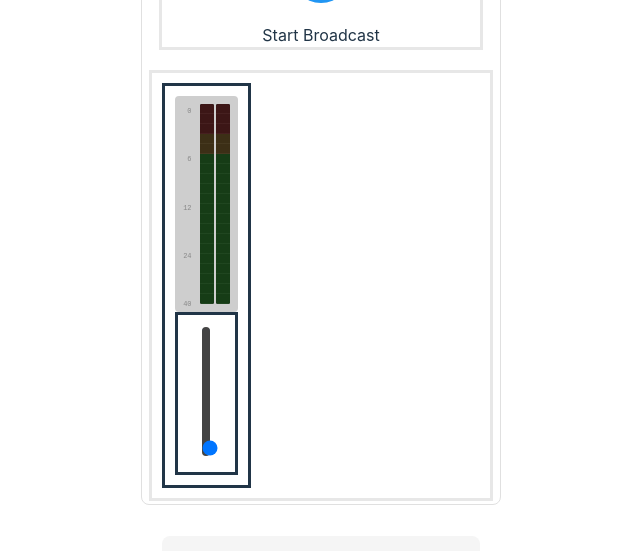
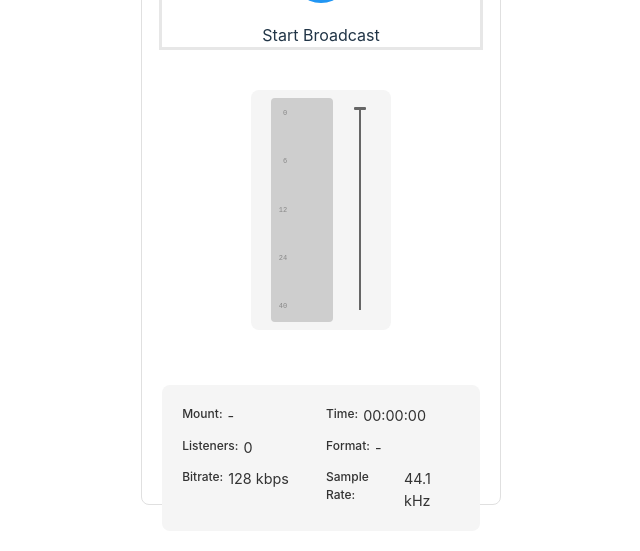
Before and after one commit to NvisibleSound/busk-broadcaster, a React (Vite) app: page / in a window 1280 px wide. Shown: the part 236-787 px from the top of the page, without its empty margins (319-959 px from the left). Built offline with nearby package versions, Linux system fonts and the light colour scheme; no server answers.

Commit message:
memoized audio nodes

```diff
--- a/src/components/AudioMeters.module.css
+++ b/src/components/AudioMeters.module.css
@@ -1,7 +1,7 @@
 .stereoMeterContainer {
   display: flex;
   gap: 2px;
-  height: 200px;
+  height: 2how 00px;
   padding: 8px;
   background: #cecece;
   border-radius: 4px;
--- a/src/components/IcecastBroadcaster.js
+++ b/src/components/IcecastBroadcaster.js
@@ -1,9 +1,10 @@
-import React, { useState, useRef, useEffect } from 'react';
+import React, { useState, useRef, useEffect, useMemo } from 'react';
 import { PiBroadcastThin } from "react-icons/pi";
 import { BsBroadcast } from "react-icons/bs";
 import styles from './IcecastBroadcaster.module.css';
 import { defaultServerConfig } from '../config/BroadcastConfig';
 import AudioMeters from './AudioMeters';
+import VolumeControl from './VolumeControl';
 
 const IcecastBroadcaster = () => {
   const [isRecording, setIsRecording] = useState(false);
@@ -57,46 +58,34 @@ const IcecastBroadcaster = () => {
   const [volume, setVolume] = useState(1);
   const [isDragging, setIsDragging] = useState(false);
 
-  const [audioNodes, setAudioNodes] = useState(null);
 
   // Add a state to track when audio is ready
   const [audioReady, setAudioReady] = useState(false);
+
+  // First, create a stable ref for the audio nodes
+  const audioNodesRef = useRef({
+    context: null,
+    gainNode: null
+  });
+
+  // We now use two gain nodes:
+  // - volumeGainNode: controls the signal level for broadcasting (updated by the slider)
+  // - meterGainNode: always keeps unity gain for AudioMeters so meters are unaffected by slider changes
+  const volumeGainNode = useRef(null);
+  const meterGainNode = useRef(null);
+
+  // Add this to track our audio connections
+  const audioConnections = useRef({
+    meterChainConnected: false
+  });
+
+  const [audioNodes, setAudioNodes] = useState(null);
 
   const handleGainChange = (e) => {
     const value = parseFloat(e.target.value);
     setInputGain(value);
     if (gainNode.current) {
       gainNode.current.gain.value = value;
-    }
-  };
-
-  const calculateRMSLevel = (dataArray) => {
-    const sum = dataArray.reduce((acc, val) => acc + (val * val), 0);
-    const rms = Math.sqrt(sum / dataArray.length);
-    return Math.min(1, rms); // Normalize between 0 and 1
-  };
-
-  const updateLevels = () => {
-    if (analyserRef.current) {
-      const dataArrayLeft = new Float32Array(analyserRef.current.fftSize);
-      const dataArrayRight = new Float32Array(analyserRef.current.fftSize);
-
-      analyserRef.current.getFloatTimeDomainData(dataArrayLeft);
-      analyserRef.current.getFloatTimeDomainData(dataArrayRight);
-
-      // Add debug logging
-      console.log('Left channel data:', dataArrayLeft[0], 'Right channel data:', dataArrayRight[0]);
-
-      const newLevels = {
-        left: calculateRMSLevel(dataArrayLeft),
-        right: calculateRMSLevel(dataArrayRight)
-      };
-
-      // Add debug logging
-      console.log('Calculated levels:', newLevels);
-
-      setAudioLevels(newLevels);
-      animationFrameRef.current = requestAnimationFrame(updateLevels);
     }
   };
 
@@ -275,18 +264,12 @@ const IcecastBroadcaster = () => {
   };
 
   const stopBroadcast = () => {
+    console.log('🛑 Stopping broadcast...');
     setStatusMessage('Stopping broadcast...');
     setIsConnected(false);
-    setAudioNodes(null);  // Clear audio nodes
 
     if (mediaRecorder.current?.state === 'recording') {
       mediaRecorder.current.stop();
-    }
-
-    mediaStream.current?.getTracks().forEach(track => track.stop());
-
-    if (audioContext.current && audioContext.current.state !== 'closed') {
-      audioContext.current.close();
     }
 
     clearInterval(durationInterval.current);
@@ -296,83 +279,46 @@ const IcecastBroadcaster = () => {
     setStatusMessage('Broadcast stopped');
   };
 
-  // Add these functions to handle the knob rotation
-  const handleKnobMouseDown = (e) => {
-    setIsDragging(true);
-    document.addEventListener('mousemove', handleKnobMouseMove);
-    document.addEventListener('mouseup', handleKnobMouseUp);
-  };
-
-  const handleKnobMouseMove = (e) => {
-    if (isDragging && knobRef.current) {
-      const knob = knobRef.current;
-      const rect = knob.getBoundingClientRect();
-      const center = {
-        x: rect.left + rect.width / 2,
-        y: rect.top + rect.height / 2
-      };
-
-      const angle = Math.atan2(e.clientY - center.y, e.clientX - center.x);
-      let degrees = angle * (180 / Math.PI) + 90;
-      if (degrees < 0) degrees += 360;
-
-      // Limit rotation to 270 degrees (from -45 to 225 degrees)
-      const normalizedDegrees = Math.max(-45, Math.min(225, degrees));
-      const percentage = (normalizedDegrees + 45) / 270;
-      const newGain = percentage * 10; // Max gain of 10
-
-      setGain(newGain);
-      if (gainNode.current) {
-        gainNode.current.gain.value = newGain;
-      }
-    }
-  };
-
-  const handleKnobMouseUp = () => {
-    setIsDragging(false);
-    document.removeEventListener('mousemove', handleKnobMouseMove);
-    document.removeEventListener('mouseup', handleKnobMouseUp);
-  };
-
-  // Add this useEffect for initial audio setup
+  // Set up the initial audio chain once a device is selected
   useEffect(() => {
     const setupInitialAudio = async () => {
+      console.log('🎤 Starting audio setup...');
       try {
         const stream = await navigator.mediaDevices.getUserMedia({
           audio: {
             deviceId: selectedDevice ? { exact: selectedDevice } : undefined,
             channelCount: 2,
-            sampleRate: 48000
+            sampleRate: 48000,
+            autoGainControl: false,
+            echoCancellation: false,
+            noiseSuppression: false
           }
         });
 
+        console.log('🎤 Got media stream');
         mediaStream.current = stream;
-
-        // Create audio context and nodes
         audioContext.current = new AudioContext();
         const source = audioContext.current.createMediaStreamSource(stream);
-        gainNode.current = audioContext.current.createGain();
-        const analyser = audioContext.current.createAnalyser();
-        analyserRef.current = analyser;
 
-        // Configure analyser
-        analyserRef.current.fftSize = 2048;
+        console.log('🎤 Creating gain nodes...');
+        volumeGainNode.current = audioContext.current.createGain();
+        meterGainNode.current = audioContext.current.createGain();
+        meterGainNode.current.gain.value = 1;
 
-        // Connect the audio graph for monitoring
-        source.connect(gainNode.current);
-        gainNode.current.connect(analyserRef.current);
+        console.log('🎤 Connecting audio graph...');
+        source.connect(volumeGainNode.current);
+        source.connect(meterGainNode.current);
 
-        // Set initial gain value
-        if (gainNode.current) {
-          gainNode.current.gain.value = gain * volume;
-        }
-
-        // Signal that audio is ready
+        // Store nodes in state instead of ref
+        const nodes = {
+          context: audioContext.current,
+          gainNode: meterGainNode.current
+        };
+        console.log('🎤 Setting audio nodes:', nodes);
+        setAudioNodes(nodes);
         setAudioReady(true);
-
       } catch (error) {
-        console.error('Failed to setup initial audio:', error);
-        setStatusMessage('Failed to access audio device');
+        console.error('❌ Audio setup failed:', error);
       }
     };
 
@@ -381,22 +327,34 @@ const IcecastBroadcaster = () => {
     }
 
     return () => {
-      setAudioReady(false);
-      if (animationFrameRef.current) {
-        cancelAnimationFrame(animationFrameRef.current);
-      }
+      // Don't clean up audio nodes on effect cleanup
+    };
+  }, [selectedDevice]);
+
+  // Create memoized audio nodes object that won't change unless the nodes actually change
+  const memoizedAudioNodes = useMemo(() => ({
+    context: audioContext.current,
+    gainNode: meterGainNode.current
+  }), [audioContext.current, meterGainNode.current]);
+
+  // Modify the volume control handler to only affect the broadcast chain
+  const handleVolumeChange = (value) => {
+    console.log('🔊 Volume change:', value);
+    setVolume(value);
+    if (volumeGainNode.current) {
+      volumeGainNode.current.gain.value = value;
+    }
+  };
+
+  // Add cleanup only when component unmounts
+  useEffect(() => {
+    return () => {
       if (mediaStream.current) {
         mediaStream.current.getTracks().forEach(track => track.stop());
       }
       if (audioContext.current) {
         audioContext.current.close();
       }
-    };
-  }, [selectedDevice, gain, volume]);
-
-  useEffect(() => {
-    return () => {
-      stopBroadcast();
     };
   }, []);
 
@@ -437,9 +395,9 @@ const IcecastBroadcaster = () => {
                 : <PiBroadcastThin className={styles.broadcastIcon} size={20} />
               }
             </div>
-
           </div>
 
+          {/* //SETTINGS BUTTON */}
           <div
             className={styles.headerItem}
             onClick={() => setShowSettings(!showSettings)}
@@ -462,44 +420,24 @@ const IcecastBroadcaster = () => {
           </div>
         </div>
 
-
+        {/* //MAIN CONTROLS */}
         <div className={styles.mainControls}>
-          <div className={styles.volumeContainer}>
-            {console.log('Passing audio nodes:', {
-              context: audioContext.current,
-              source: mediaStream.current,
-              analyser: analyserRef.current,
-              gainNode: gainNode.current
-            })}
-            <AudioMeters
-              audioNodes={{
-                context: audioContext.current,
-                source: mediaStream.current,
-                analyser: analyserRef.current,
-                gainNode: gainNode.current
+          <div className={styles.meterAndVolumeContainer}>
+            <AudioMeters audioNodes={audioNodes} />
+            <VolumeControl
+              value={volume}
+              onChange={(value) => {
+                console.log('🔊 Volume change:', value);
+                setVolume(value);
+                if (volumeGainNode.current) {
+                  volumeGainNode.current.gain.value = value;
+                }
               }}
-              isRecording={isRecording}
             />
-            <div className={styles.volumeContainer}>
-              <input
-                type="range"
-                min="0"
-                max="1"
-                step="0.01"
-                value={volume}
-                onChange={(e) => {
-                  const value = parseFloat(e.target.value);
-                  setVolume(value);
-                  if (gainNode.current) {
-                    gainNode.current.gain.value = gain * value;
-                  }
-                }}
-                className={styles.volumeSlider}
-              />
-            </div>
           </div>
         </div>
 
+        {/* //BROADCAST STATS */}
         <div className={styles.broadcastStats}>
           <div className={styles.statItem}>
             <span className={styles.statLabel}>Mount:</span>
--- a/src/components/IcecastBroadcaster.module.css
+++ b/src/components/IcecastBroadcaster.module.css
@@ -175,11 +175,8 @@
 
 .mainControls {
   display: flex;
-  flex-direction: row;
-  border-style: solid;
-  border-color: rgb(231, 231, 231);
-  width: 100%;
-  padding: 10px;
+  justify-content: center;
+  padding: 20px;
 }
 
 .meters {
@@ -274,71 +271,19 @@ button:hover {
   margin: 10px 0;
 }
 
-.volumeSlider {
-  -webkit-appearance: none;
-  appearance: none;
-  height: 100%;
-  width: 8px;
-  background: #444;
-  border-radius: 4px;
-  outline: none;
-  writing-mode: bt-lr;
-  transform: rotate(180deg);
-}
-
-.volumeSlider::-webkit-slider-thumb {
-  -webkit-appearance: none;
-  appearance: none;
-  width: 12px;
-  height: 4px;
-  background: #ff5722;
-  border: none;
-  border-radius: 2px;
-  cursor: pointer;
-}
-
-.volumeSlider::-moz-range-thumb {
-  width: 12px;
-  height: 4px;
-  background: #ff5722;
-  border: none;
-  border-radius: 2px;
-  cursor: pointer;
-  transform: rotate(90deg)
-}
-
-.volumeSlider::-webkit-slider-runnable-track {
-  width: 8px;
-  height: 150px;
-  background: #444444;
-  border-radius: 4px;
-}
-.volumeSlider::-moz-range-track {
-  width: 8px;
-  height: 150px;
-  background: #444;
-  border-radius: 4px;
-}
-
-.volumeValue {
-  font-size: 14px;
-  color: #666;
-  text-align: center;
-}
-
-h4 {
-  margin: 0;
-  font-size: 14px;
-  color: #333;
+.meterAndVolumeContainer {
+  display: flex;
+  align-items: center;
+  gap: 1rem;
+  height: 200px;
+  background: #f5f5f5;
+  border-radius: 8px;
+  padding: 20px;
 }
 
 .stereoMeterContainer {
   display: flex;
   gap: 4px;
-  height: 150px;
-  padding: 10px;
-  background: rgba(0, 0, 0, 0.1);
-  border-radius: 4px;
   align-items: flex-end;
 }
 
@@ -347,15 +292,10 @@ h4 {
   flex-direction: column;
   align-items: center;
   width: 30px;
-  height: 100%;
 }
 
 .verticalMeter {
   width: 100%;
-  height: 100%;
-  background: #2a2a2a;
-  border-radius: 2px;
-  overflow: hidden;
   position: relative;
 }
 
@@ -430,36 +370,73 @@ h4 {
   height: 60px;
 }
 
-.stereoMeterContainer {
-  display: flex;
-  gap: 2px;
+.volumeSlider {
+  -webkit-appearance: none;
+  appearance: none;
   height: 100%;
+  width: 2px;
+  background: #444;
+  border-radius: 1px;
+  cursor: pointer;
+  writing-mode: bt-lr;
+  -webkit-appearance: slider-vertical;
+  transform: translateX(5px);
+  margin: 0;
+  padding: 0;
 }
 
-.meterChannel {
-  width: 8px;
-  height: 100%;
+/* Override default thumb appearance */
+.volumeSlider::-webkit-slider-thumb {
+  -webkit-appearance: none !important;
+  border: none !important;
+  width: 12px !important;
+  height: 3px !important;
+  background: #666 !important;
+  border-radius: 1px !important;
+  cursor: pointer;
+  transition: all 0.2s ease;
 }
 
-.verticalMeter {
-  height: 100%;
-  background: #333;
-  position: relative;
-  border-radius: 2px;
-  overflow: hidden;
+.volumeSlider::-moz-range-thumb {
+  border: none !important;
+  width: 12px !important;
+  height: 3px !important;
+  background: #666 !important;
+  border-radius: 1px !important;
+  cursor: pointer;
+  transition: all 0.2s ease;
 }
 
-.meterFill {
-  position: absolute;
-  bottom: 0;
-  width: 100%;
-  background: #00ff00;
-  transition: height 0.1s;
+/* Hover state */
+.volumeSlider::-webkit-slider-thumb:hover {
+  background: #888;
+  width: 14px;
 }
 
-.volumeSlider {
-  height: 100%;
-  width: 20px;
-  writing-mode: bt-lr;
-  -webkit-appearance: slider-vertical;
+.volumeSlider::-moz-range-thumb:hover {
+  background: #888;
+  width: 14px;
 }
+
+/* Active state */
+.volumeSlider:active::-webkit-slider-thumb {
+  background: #aaa;
+  width: 16px;
+}
+
+.volumeSlider:active::-moz-range-thumb {
+  background: #aaa;
+  width: 16px;
+}
+
+.volumeValue {
+  font-size: 14px;
+  color: #666;
+  text-align: center;
+}
+
+h4 {
+  margin: 0;
+  font-size: 14px;
+  color: #333;
+}
--- /dev/null
+++ b/src/components/VolumeControl.js
@@ -0,0 +1,32 @@
+import React from 'react';
+import styles from './VolumeControl.module.css';
+
+const VolumeControl = ({ value, onChange }) => {
+  const handleTrackClick = (e) => {
+    const track = e.currentTarget;
+    const rect = track.getBoundingClientRect();
+    const position = 1 - ((e.clientY - rect.top) / rect.height);
+    const newValue = Math.max(0, Math.min(1, position));
+    onChange(newValue);
+  };
+
+  return (
+    <div className={styles.volumeControl}>
+      <div
+        className={styles.track}
+        onClick={handleTrackClick}
+      >
+        <div
+          className={styles.fill}
+          style={{ height: `${value * 100}%` }}
+        />
+        <div
+          className={styles.thumb}
+          style={{ bottom: `${value * 100}%` }}
+        />
+      </div>
+    </div>
+  );
+};
+
+export default VolumeControl;
--- /dev/null
+++ b/src/components/VolumeControl.module.css
@@ -0,0 +1,45 @@
+.volumeControl {
+  height: 100%;
+  padding: 0 10px;
+  display: flex;
+  align-items: center;
+}
+
+.track {
+  position: relative;
+  height: 100%;
+  width: 2px;
+  background: #444;
+  border-radius: 1px;
+  cursor: pointer;
+}
+
+.fill {
+  position: absolute;
+  bottom: 0;
+  width: 100%;
+  background: #666;
+  transition: height 0.1s ease;
+}
+
+.thumb {
+  position: absolute;
+  width: 12px;
+  height: 3px;
+  background: #666;
+  border-radius: 1px;
+  left: 50%;
+  transform: translateX(-50%);
+  cursor: pointer;
+  transition: background 0.2s ease;
+}
+
+.thumb:hover {
+  background: #888;
+  width: 14px;
+}
+
+.track:active .thumb {
+  background: #aaa;
+  width: 16px;
+}
```
Also changed, not shown: src/components/AudioMeters.js (+100 -59 lines).
